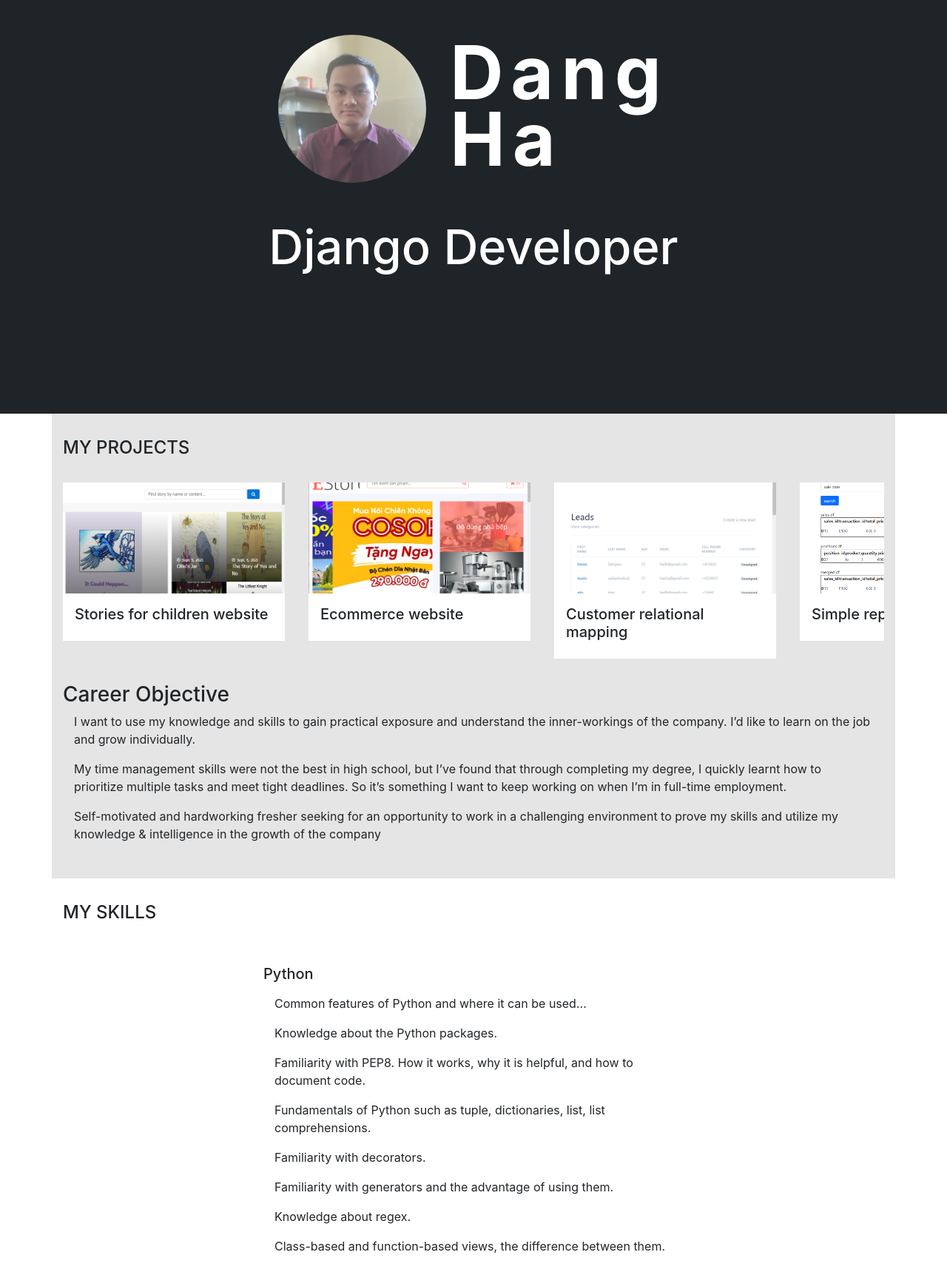
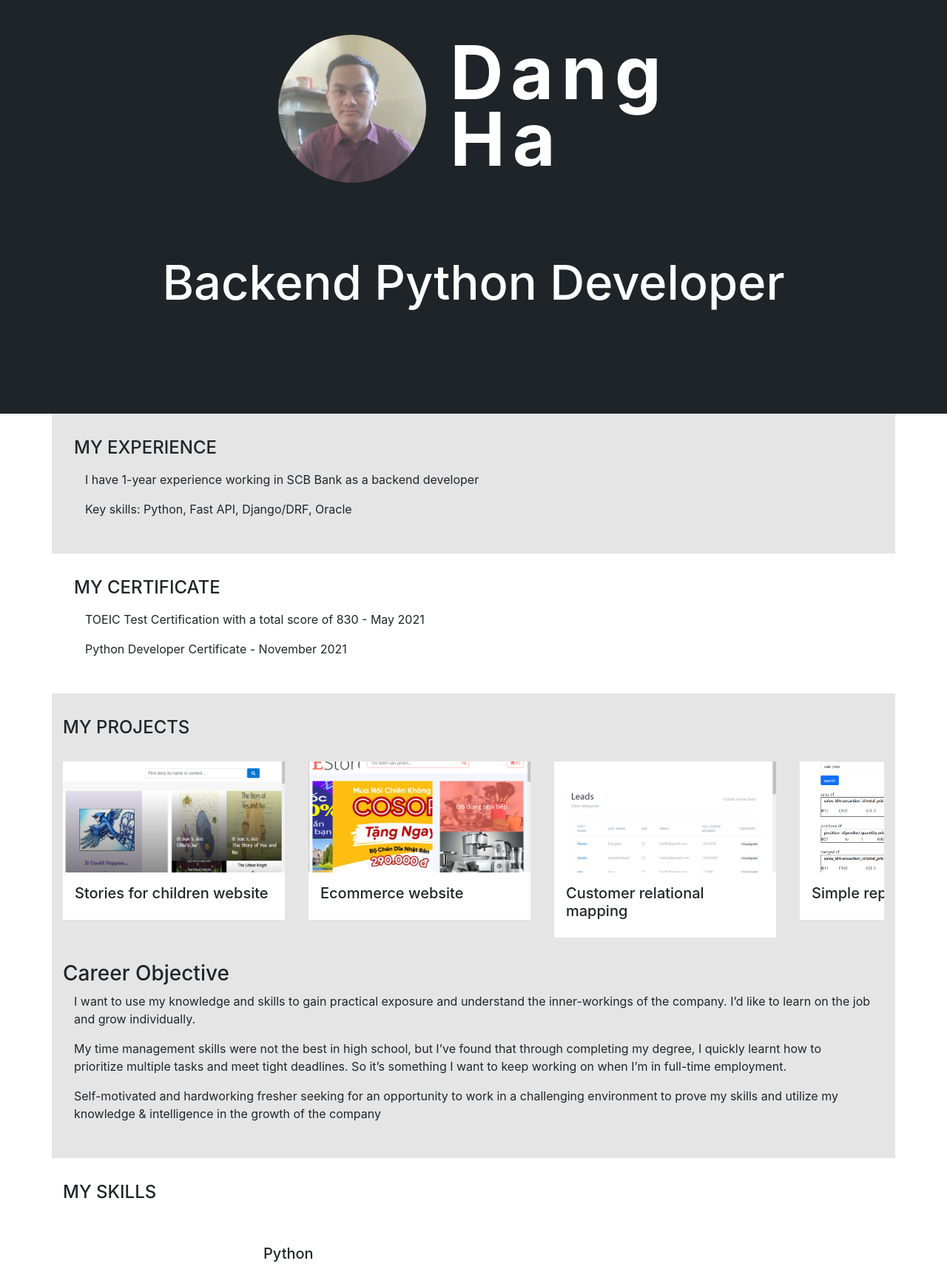
Before and after one commit to danghacodecraft/portfolio, a Django app: page / in a window 1280 px wide. Shown: the part 46-1769 px from the top of the page at 74% size. Run offline with Django 3.2, Linux system fonts and the light colour scheme; data comes from the database, SQL or seed files in the repository; both versions use the stored data as it was after the commit; data that the repository does not hold is empty; some libraries are stand-ins or nearby versions.

Commit message:
experience, skill, location

```diff
--- a/base/templates/base/home.html
+++ b/base/templates/base/home.html
@@ -7,15 +7,32 @@
     <div class="hero--content">
         <div class="hero--content--intro">
             <img id="profile_pic" src="{% static 'images/profile.jpg' %}" alt="profile_pic">
-            <h1 class="intro--name">Dang <br> Ha</h1>
-        </div>
-
-        <div class="hero--content--subheadline">
-
-            <h3 class="description">Django Developer</h3>
+            <h2 class="intro--name">Dang <br> Ha</h2>
         </div>
     </div>
+    <div class="pb-2">
+        <h5 class="description">Backend Python Developer</h5>
+    </div>
+</section>
 
+<section class="container section--2" id="my-experience">
+    <div class="container">
+        <h4>MY EXPERIENCE</h4>
+        <div class="container mt-3">
+            <p>I have 1-year experience working in SCB Bank as a backend developer</p>
+            <p>Key skills: Python, Fast API, Django/DRF, Oracle</p>
+        </div>
+    </div>
+</section>
+
+<section class="container section--1" id="my-experience">
+    <div class="container">
+        <h4>MY CERTIFICATE</h4>
+        <div class="container mt-3">
+            <p>TOEIC Test Certification with a total score of 830 - May 2021</p>
+            <p>Python Developer Certificate - November 2021</p>
+        </div>
+    </div>
 </section>
 
 <section class="container section--2" id="my-projects">
@@ -117,7 +134,7 @@
     <div class="container">
         <h4>MY LOCATION</h4>
         <div class="container container-iframe text-center">
-            <iframe src="https://www.google.com/maps/embed?pb=!1m18!1m12!1m3!1d3164.2394748027764!2d106.73058930947059!3d10.72759528090378!2m3!1f0!2f0!3f0!3m2!1i1024!2i768!4f13.1!3m3!1m2!1s0x31752565caeb825f%3A0x8e71399d04c059c3!2zODU4IEh14buzbmggVOG6pW4gUGjDoXQsIFTDom4gUGjDuiwgUXXhuq1uIDcsIFRow6BuaCBwaOG7kSBI4buTIENow60gTWluaCwgVmlldG5hbQ!5e0!3m2!1sen!2s!4v1630856971885!5m2!1sen!2s" class="map_sss responsive-iframe" allowfullscreen></iframe>
+            <iframe src="https://www.google.com/maps/embed?pb=!1m14!1m8!1m3!1d15681.413955960297!2d106.6427911!3d10.7071945!3m2!1i1024!2i768!4f13.1!3m3!1m2!1s0x0%3A0xcf765616ff7ca94d!2sChung%20c%C6%B0%20The%20Mansion!5e0!3m2!1sen!2s!4v1662391182988!5m2!1sen!2s" class="map_sss responsive-iframe" allowfullscreen></iframe>
         </div>
     </div>
 </section>
@@ -193,7 +210,7 @@
                         </div>
                         <div class="col-9 align-self-center">
                             <span class="d-block">Address</span>
-                            <span class="d-block"> 860/16 Huynh Tan Phat, District 7</span>
+                            <span class="d-block"> Chung cư The Mansion, Khu dân cư 13E, Phong Phú, Bình Chánh</span>
                         </div>
                         <div class="clearfix"></div>
                     </div>
```
Also changed, not shown: db.sqlite3.
